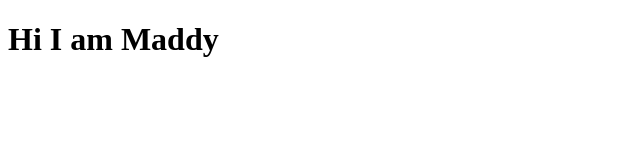
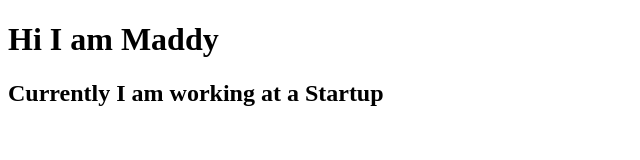
Before and after one commit to Madhusudan707/konnect2maddy, a plain HTML site: page index.html in a window 1280 px wide. Shown: the whole page, without its empty margins (0-640 px from the left). Drawn offline with Linux system fonts and the light colour scheme.

Commit message:
Update: index

```diff
--- a/index.html
+++ b/index.html
@@ -7,5 +7,6 @@
 </head>
 <body>
     <h1>Hi I am Maddy</h1>
+    <h2>Currently I am working at a Startup</h2>
 </body>
 </html>
```
